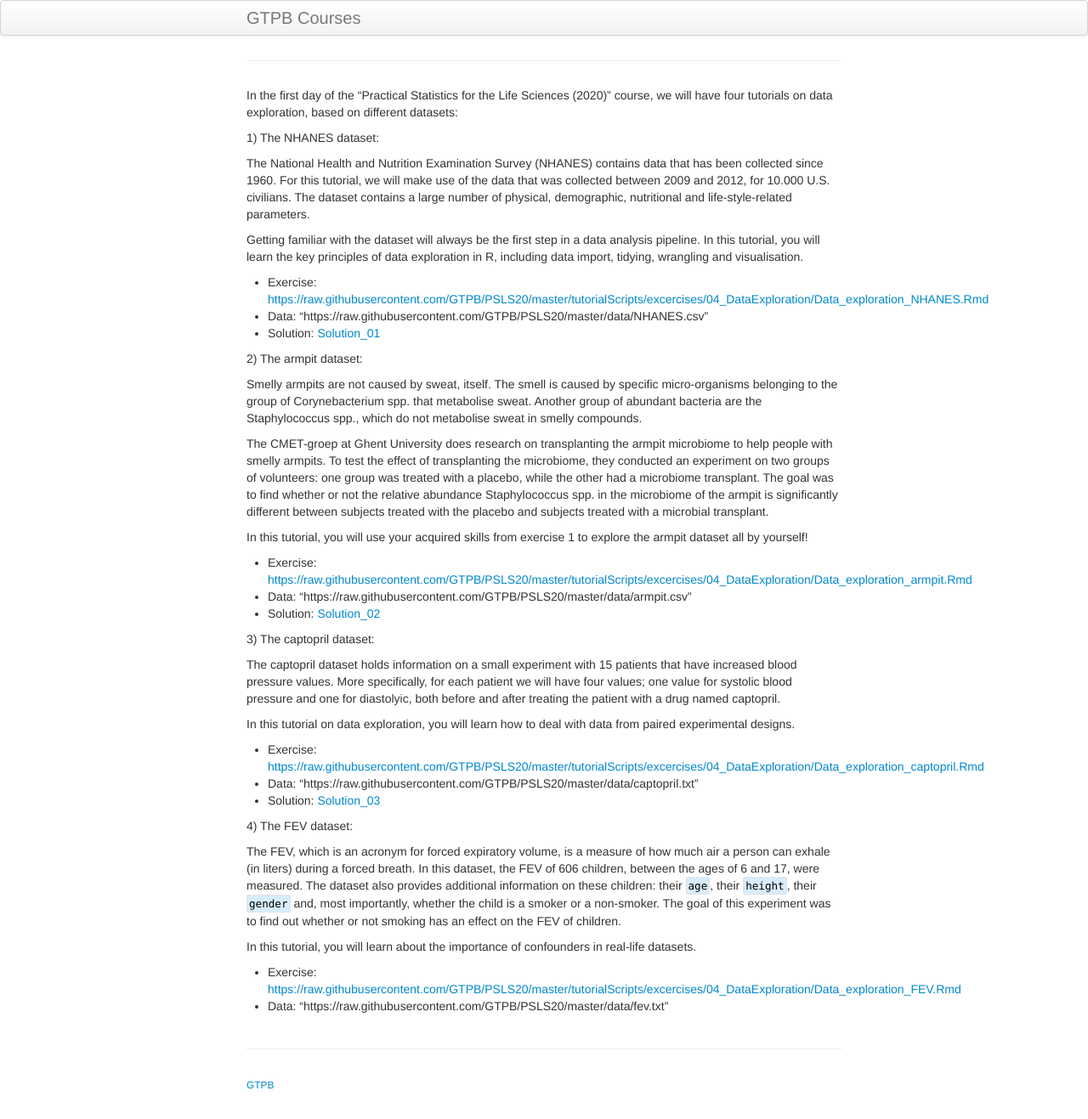
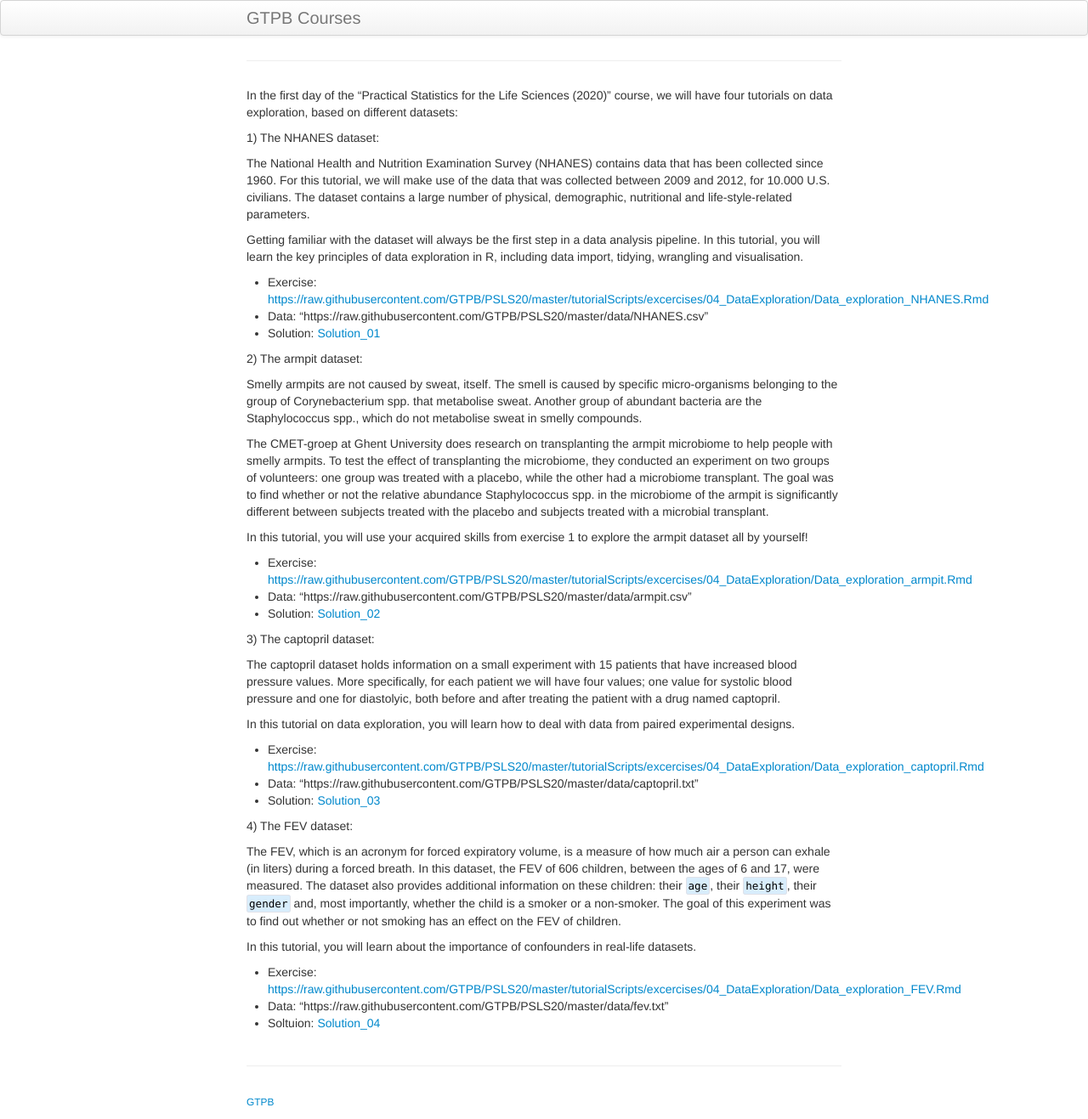
Before and after one commit to GTPB/PSLS20, a Jekyll site: the page built from pages/04_dataExploration.md, in a window 1280 px wide. Shown: the whole page at 85% size. Built offline with Jekyll 4.4.1, drawn with Linux system fonts in a browser that asks for light colours; our own code applies the rules of GitHub Pages for plain Markdown files.

Commit message:
add FEV exploration to solution

```diff
--- a/pages/04_dataExploration.md
+++ b/pages/04_dataExploration.md
@@ -57,3 +57,4 @@ In this tutorial, you will learn about the importance of confounders in real-lif
 
 - Exercise: [https://raw.githubusercontent.com/GTPB/PSLS20/master/tutorialScripts/excercises/04_DataExploration/Data_exploration_FEV.Rmd](https://raw.githubusercontent.com/GTPB/PSLS20/master/tutorialScripts/excercises/04_DataExploration/Data_exploration_FEV.Rmd)
 - Data: "https://raw.githubusercontent.com/GTPB/PSLS20/master/data/fev.txt"
+- Soltuion: [Solution_04](./Data_exploration_FEV.html)
```
